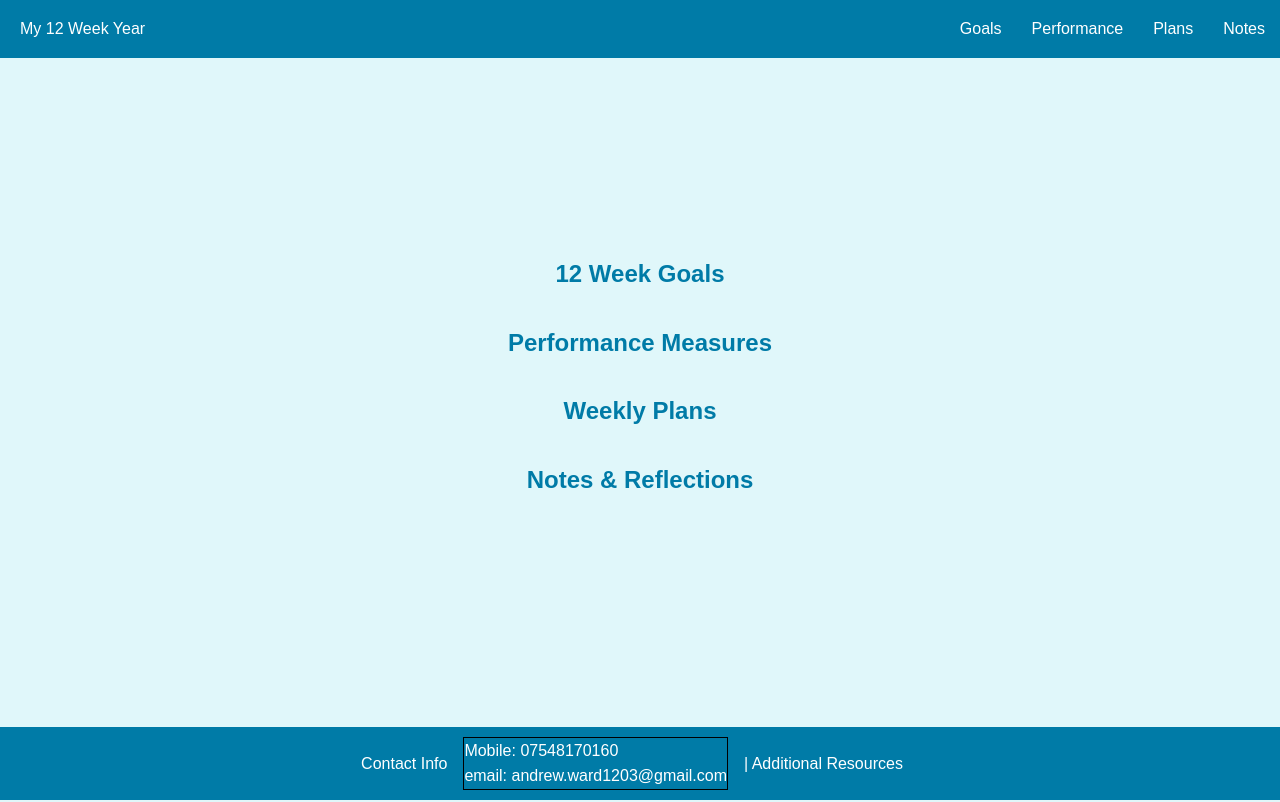
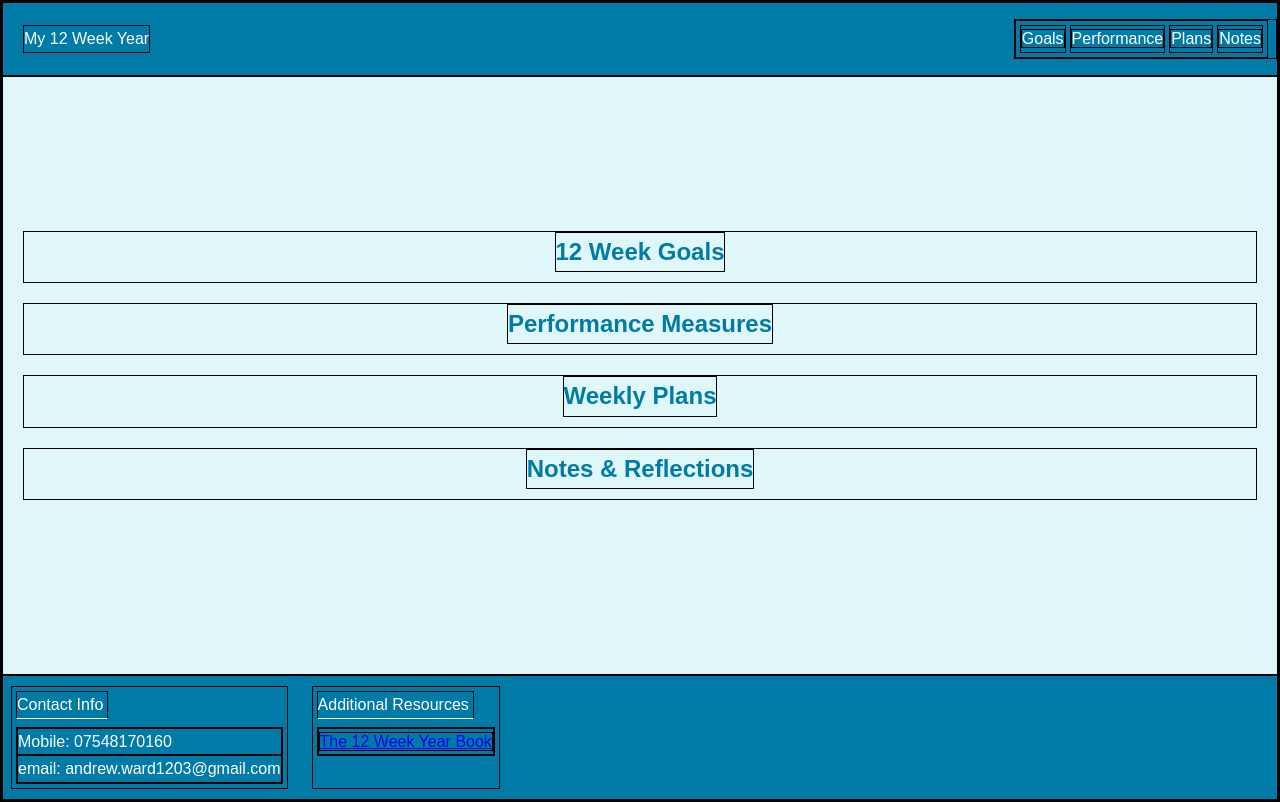
Before and after one commit to A-Ward03/12WeekYear, a plain HTML site: page index.html in a window 1280 px wide. Drawn offline with Linux system fonts and the light colour scheme.

Commit message:
add structure to footer and link to book

```diff
--- a/index.html
+++ b/index.html
@@ -19,25 +19,37 @@
         </nav>
     </header>
     <main>
-        <section id="goals">
+        <section class="goals">
             <h2>12 Week Goals</h2>
             <!-- Your goals content here -->
         </section>
-        <section id="performance">
+        <section class="performance">
             <h2>Performance Measures</h2>
             <!-- Your performance measures content here -->
         </section>
-        <section id="plans">
+        <section class="plans">
             <h2>Weekly Plans</h2>
             <!-- Your weekly plans content here -->
         </section>
-        <section id="notes">
+        <section class="notes">
             <h2>Notes & Reflections</h2>
             <!-- Your notes and reflections content here -->
         </section>
     </main>
     <footer>
-        <p>Contact Info <ul class="contact-list"><li>Mobile: 07548170160</li><li>email: andrew.ward1203@gmail.com</li></ul>| Additional Resources</p>
+        <div class="footer-list contact-info">
+            <p class="footer-heading contact-info">Contact Info</p>
+            <ul class="list contact-list">
+                <li>Mobile: 07548170160</li>
+                <li>email: andrew.ward1203@gmail.com</li>
+            </ul>
+        </div>
+        <div class="footer-list">
+            <p class="footer-heading additional-resource">Additional Resources</p>
+            <ul class="list">
+                <li><a href="https://www.amazon.co.uk/12-Week-Year-Others-Months/dp/1118509234/ref=asc_df_1118509234/?tag=googshopuk-21&linkCode=df0&hvadid=696285193871&hvpos=&hvnetw=g&hvrand=18410800041395639151&hvpone=&hvptwo=&hvqmt=&hvdev=c&hvdvcmdl=&hvlocint=&hvlocphy=1007397&hvtargid=pla-2281435178098&psc=1&mcid=81bfbe60ded63988b4134f038882014d&th=1&psc=1&hvocijid=18410800041395639151-1118509234-&hvexpln=74&gad_source=1">The 12 Week Year Book</a></li>
+            </ul>
+        </div>
     </footer>
 </body>
 </html>
--- a/styles.css
+++ b/styles.css
@@ -2,6 +2,7 @@
     margin: 0;
     padding: 0;
     box-sizing: border-box;
+    border: 1px solid black;
 }
 
 body {
@@ -29,10 +30,9 @@ header .logo {
 nav ul {
     list-style: none;
     display: flex;
-}
-
-nav ul li {
-    margin: 0 15px;
+    gap: 4px;
+    padding: 4px;
+    margin-right: 8px;
 }
 
 nav ul li a {
@@ -63,15 +63,32 @@ section h2 {
 footer {
     background-color: #007ba7;
     color: white;
-    justify-content: center;
-    align-items: center;
+    gap: 16px;
     padding: 10px 0;
-    flex-shrink: 0;
+    flex: 0;
     display: flex;
-    gap: 1rem;
 }
 
-.contact-list {
+.list {
     list-style: none;
-    border: 1px solid black;
+    margin-left: 0px;
 }
+
+div.footer-list {
+    display: flex;
+    justify-content: flex-start;
+    align-items: flex-start;
+    flex-direction: column;
+    padding: 4px;
+    margin-left: 8px;
+}
+
+p.footer-heading {
+    padding-right: 4px;
+    border-bottom: 1px solid white;
+    margin-bottom: 8px;
+}
+
+p.additional-resource {
+    margin-right: 8px;
+}
```
